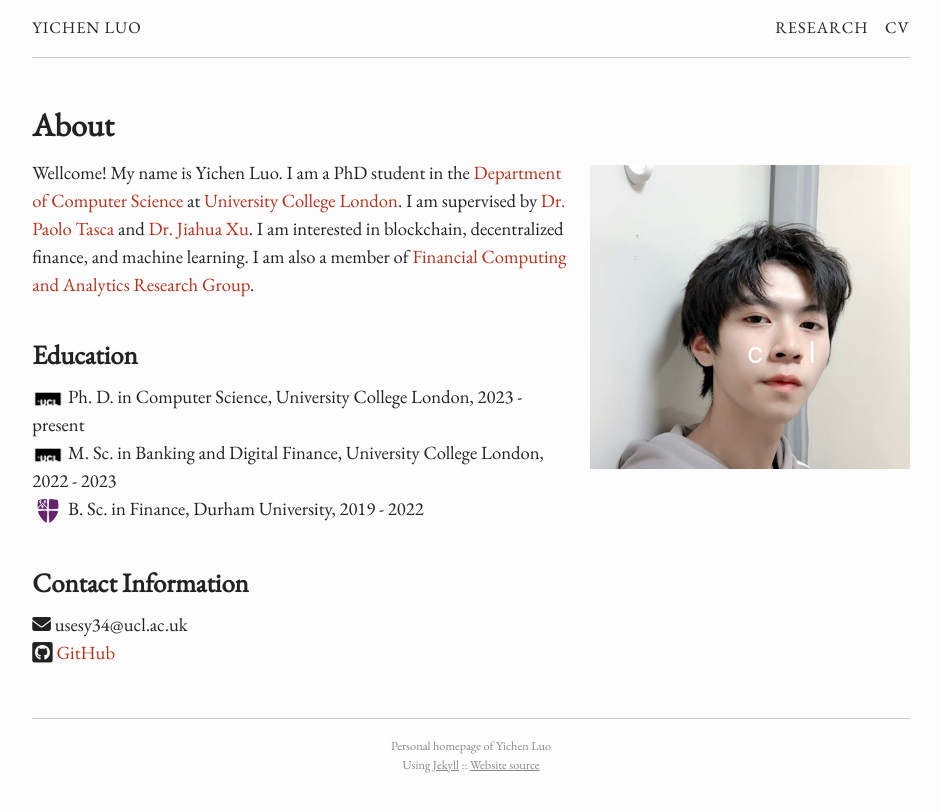
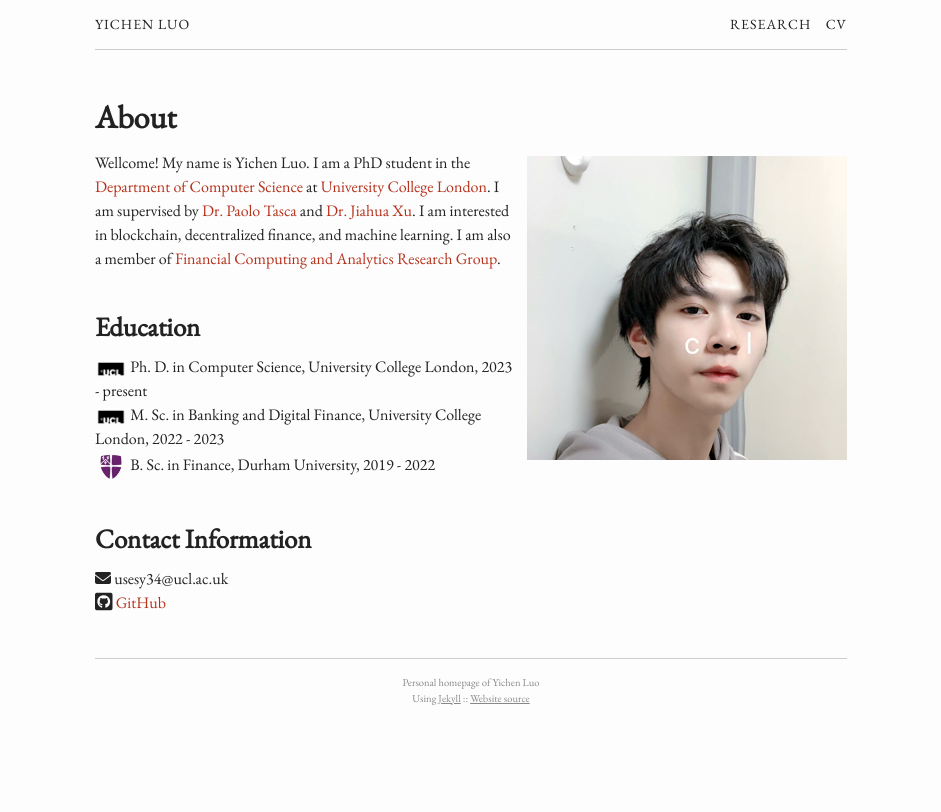
Before and after one commit to lyc0603/lyc0603.github.io, a Jekyll site: the page built from index.md, in a window 1280 px wide. Shown: the top 812 px of the page, without its empty margins (169-1110 px from the left). Built offline with Jekyll 4.4.1, drawn with Linux system fonts in a browser that asks for light colours.

Commit message:
change font

```diff
--- a/css/main.scss
+++ b/css/main.scss
@@ -3,7 +3,7 @@
 ---
 
 $base-font-family: 'EB Garamond', serif;
-$base-font-size: 14pt;
+$base-font-size: 12pt;
 $small-font-size: 0.875em;
 $vsmall-font-size: 0.66em;
 $base-line-height: 1.5;
```
